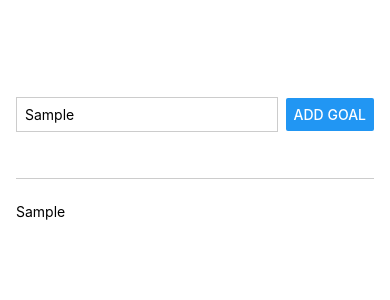
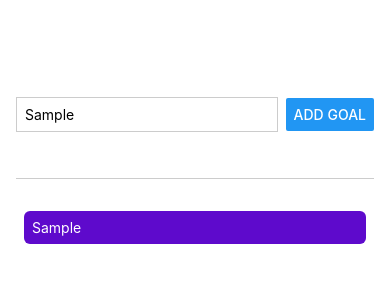
Before and after one commit to nel11326/react-native-basics-course-goal-app, a React Native app: screen / in a window 390 px wide. Both pictures are taken after typing "Sample" into the empty fields and a click on the button "ADD GOAL". Shown: the top 300 px of the page. Built offline with nearby package versions, Linux system fonts and the light colour scheme.

Commit message:
add(ScrollView): add ScrollView to view all the list on the course goal

```diff
--- a/App.js
+++ b/App.js
@@ -1,5 +1,12 @@
 import { useState } from "react";
-import { Button, StyleSheet, Text, TextInput, View } from "react-native";
+import {
+  Button,
+  StyleSheet,
+  Text,
+  TextInput,
+  View,
+  ScrollView,
+} from "react-native";
 
 export default function App() {
   const [enteredGoalText, setEnteredGoalText] = useState("");
@@ -23,9 +30,13 @@
         <Button title="Add Goal" onPress={addGoalHandler} />
       </View>
       <View style={styles.goalsContainer}>
-        {courseGoals.map((goal) => (
-          <Text key={goal}>{goal}</Text>
-        ))}
+        <ScrollView>
+          {courseGoals.map((goal) => (
+            <View style={styles.goalItem} key={goal}>
+              <Text style={styles.goalText}>{goal}</Text>
+            </View>
+          ))}
+        </ScrollView>
       </View>
     </View>
   );
@@ -56,4 +67,13 @@
   goalsContainer: {
     flex: 5,
   },
+  goalItem: {
+    margin: 8,
+    borderRadius: 6,
+    backgroundColor: "#5e0acc",
+    padding: 8,
+  },
+  goalText: {
+    color: "white",
+  },
 });
```
